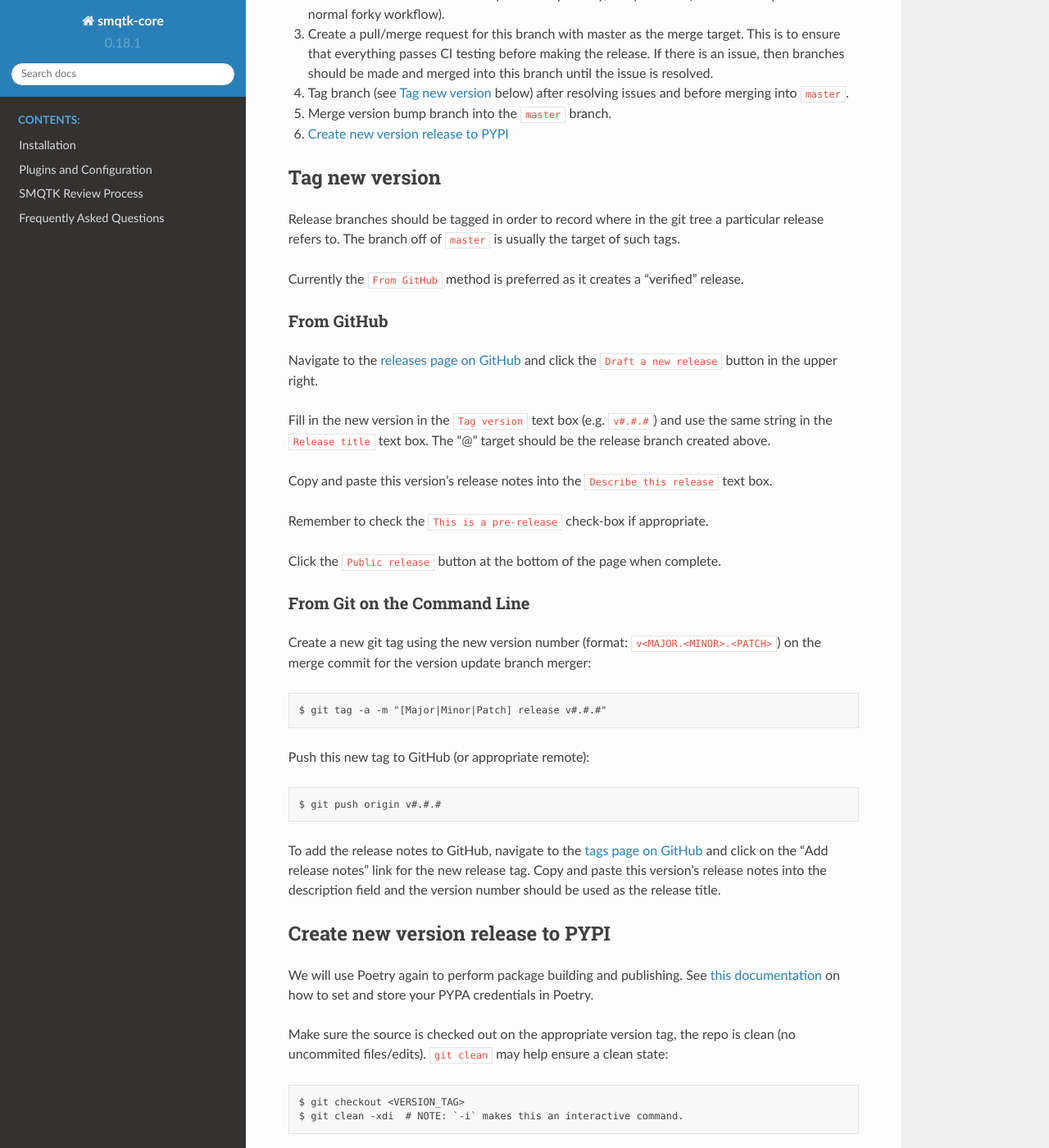
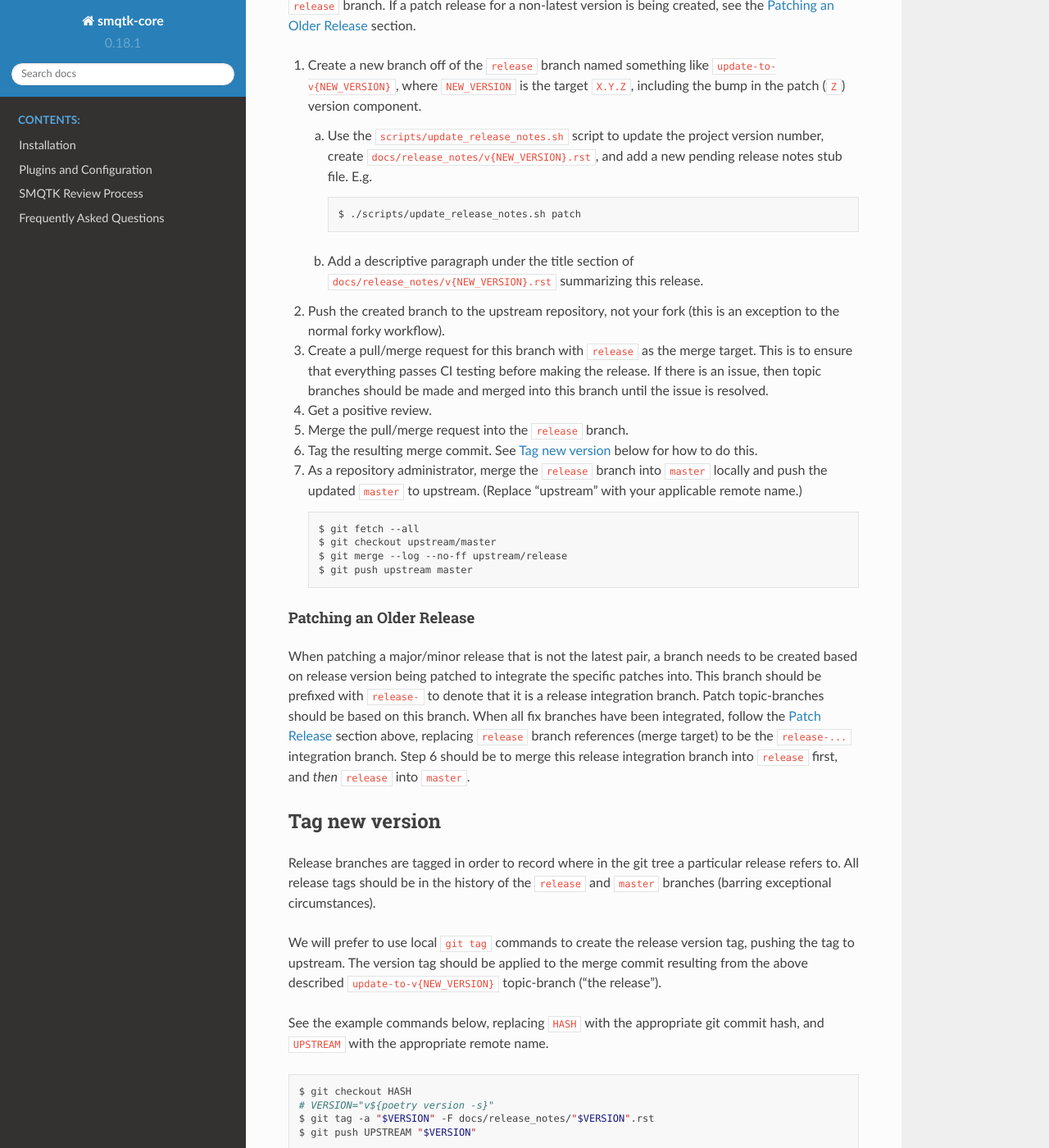
Before and after one commit to Kitware/SMQTK-Core, a Sphinx documentation site: the page built from docs/release_process.rst, in a window 1280 px wide and 1400 px high, scrolled down 1283 px. Shown: the whole window at 82% size. Built offline with Sphinx 7.4.7 and the Read the Docs theme 2.0.0, drawn with Linux system fonts in a browser that asks for light colours; pages that are not in the unit, such as notebooks, are missing from menus; the version number is read from the project's files by our own code; some of the changed text lies outside the part shown.

Commit message:
Update release process for use with a release branch

```diff
--- a/docs/release_notes/pending_release.rst
+++ b/docs/release_notes/pending_release.rst
@@ -21,7 +21,7 @@ Contribution Guide
 Documentation
 
 * Update release instructions to be clear on where to push created release
-  branches.
+  branches. This now includes instructions related to a ``release`` branch.
 
 * Expanded top-level contributing document with more details.
 
--- a/docs/release_process.rst
+++ b/docs/release_process.rst
@@ -14,137 +14,152 @@ number occurs.
 Create and merge version update branch
 --------------------------------------
 
-Patch Release
-^^^^^^^^^^^^^
-A patch release should only contain fixes for bugs or issues with an existing
-release.
-No new features or functionality should be introduced in a patch release.
-As such, patch releases should only ever be based on an existing release point.
-
-1. Create a new branch off of the appropriate ``vX.Y.Z`` tag named something
-   like ``release-patch-{NEW_VERSION}``, where ``NEW_VERSION`` is an increase
-   in the ``Z`` version component.
-
-   a. Use the ``scripts/update_release_notes.sh`` script to update the project
-      version number, create ``docs/release_notes/v{VERSION}.rst``, and add a
-      new pending release notes stub file.
-        Ex: ./update_release_notes.sh patch
-
-   b. Add a descriptive paragraph under the title section of
-      ``docs/release_notes/v{VERSION}.rst`` summarizing this release.
-
-2. Push the created branch to the upstream repository, not your fork (this is
-   an exception to the normal forky workflow).
-
-3. Create a pull/merge request for this branch with master as the merge target.
-   This is to ensure that everything passes CI testing before making the
-   release. If there is an issue, then branches should be made and merged into
-   this branch until the issue is resolved.
-
-4. Tag branch (see `Tag new version`_ below ) after resolving issues and before
-   merging into ``master``.
-
-5. Merge version bump branch into ``master`` branch.
-
-6. `Create new version release to PYPI`_
-
 Major and Minor Releases
 ^^^^^^^^^^^^^^^^^^^^^^^^
 Major and minor releases may add one or more trivial or non-trivial features
 and functionalities.
 
 1. Create a new branch off of the ``master`` named something like
-   ``release-[major,minor]-{NEW_VERSION}``.
+   ``update-to-v{NEW_VERSION}``, where ``NEW_VERSION`` is the new ``X.Y``
+   version.
 
    a. Use the ``scripts/update_release_notes.sh`` script to update the project
-      version number, create ``docs/release_notes/v{VERSION}.rst``, and add a
+      version number, create ``docs/release_notes/v{NEW_VERSION}.rst``, and add a
       new pending release notes stub file.
-        Ex: ./update_release_notes.sh minor
+
+      .. code-block:: bash
+
+         $ ./scripts/update_release_notes.sh minor
 
    b. Add a descriptive paragraph under the title section of
-      ``docs/release_notes/v{VERSION}.rst`` summarizing this release.
+      ``docs/release_notes/v{NEW_VERSION}.rst`` summarizing this release.
 
 2. Push the created branch to the upstream repository, not your fork (this is
    an exception to the normal forky workflow).
 
-3. Create a pull/merge request for this branch with master as the merge target.
-   This is to ensure that everything passes CI testing before making the
-   release. If there is an issue, then branches should be made and merged into
-   this branch until the issue is resolved.
+3. Create a pull/merge request for this branch with ``release`` as the merge
+   target. This is to ensure that everything passes CI testing before making
+   the release. If there is an issue, then topic branches should be made and
+   merged into this branch until the issue is resolved.
 
-4. Tag branch (see `Tag new version`_ below) after resolving issues and before
-   merging into ``master``.
+4. Get a positive review.
 
-5. Merge version bump branch into the ``master`` branch.
+5. Merge version bump branch into the ``release`` branch.
 
-6. `Create new version release to PYPI`_
+6. Tag the resulting merge commit.
+   See `Tag new version`_ below for how to do this.
+
+7. As a repository administrator, merge the ``release`` branch into ``master``
+   locally and push the updated ``master`` to upstream. (Replace "upstream"
+   with your applicable remote name.)
+
+   .. code-block:: bash
+
+      $ git fetch --all
+      $ git checkout upstream/master
+      $ git merge --log --no-ff upstream/release
+      $ git push upstream master
+
+Patch Release
+^^^^^^^^^^^^^
+A patch release should only contain fixes for bugs or issues with an existing
+release.
+No new features or functionality should be introduced in a patch release.
+As such, patch releases should only ever be based on an existing release point
+(git tag).
+
+This list assumes the creation of a patch release off of the latest release
+version, i.e. off of the ``release`` branch.
+If a patch release for a non-latest version is being created, see the
+`Patching an Older Release`_ section.
+
+1. Create a new branch off of the ``release`` branch named something like
+   ``update-to-v{NEW_VERSION}``, where ``NEW_VERSION`` is the target ``X.Y.Z``,
+   including the bump in the patch (``Z``) version component.
+
+   a. Use the ``scripts/update_release_notes.sh`` script to update the project
+      version number, create ``docs/release_notes/v{NEW_VERSION}.rst``, and add
+      a new pending release notes stub file. E.g.
+
+      .. code-block:: bash
+
+         $ ./scripts/update_release_notes.sh patch
+
+   b. Add a descriptive paragraph under the title section of
+      ``docs/release_notes/v{NEW_VERSION}.rst`` summarizing this release.
+
+2. Push the created branch to the upstream repository, not your fork (this is
+   an exception to the normal forky workflow).
+
+3. Create a pull/merge request for this branch with ``release`` as the merge
+   target. This is to ensure that everything passes CI testing before making
+   the release. If there is an issue, then topic branches should be made and
+   merged into this branch until the issue is resolved.
+
+4. Get a positive review.
+
+5. Merge the pull/merge request into the ``release`` branch.
+
+6. Tag the resulting merge commit.
+   See `Tag new version`_ below for how to do this.
+
+7. As a repository administrator, merge the ``release`` branch into ``master``
+   locally and push the updated ``master`` to upstream. (Replace "upstream"
+   with your applicable remote name.)
+
+   .. code-block:: bash
+
+      $ git fetch --all
+      $ git checkout upstream/master
+      $ git merge --log --no-ff upstream/release
+      $ git push upstream master
+
+Patching an Older Release
+"""""""""""""""""""""""""
+When patching a major/minor release that is not the latest pair, a branch needs
+to be created based on release version being patched to integrate the specific
+patches into.
+This branch should be prefixed with ``release-`` to denote that it is a release
+integration branch.
+Patch topic-branches should be based on this branch.
+When all fix branches have been integrated, follow the `Patch Release`_ section
+above, replacing ``release`` branch references (merge target) to be the
+``release-...`` integration branch.
+Step 6 should be to merge this release integration branch into ``release``
+first, and *then* ``release`` into ``master``.
 
 Tag new version
 ---------------
-Release branches should be tagged in order to record where in the git tree a
+Release branches are tagged in order to record where in the git tree a
 particular release refers to.
-The branch off of ``master`` is usually the target of such tags.
+All release tags should be in the history of the ``release`` and ``master``
+branches (barring exceptional circumstances).
 
-Currently the ``From GitHub`` method is preferred as it creates a "verified"
-release.
+We will prefer to use local ``git tag`` commands to create the release version
+tag, pushing the tag to upstream.
+The version tag should be applied to the merge commit resulting from the
+above described ``update-to-v{NEW_VERSION}`` topic-branch ("the release").
 
-From GitHub
-^^^^^^^^^^^
+See the example commands below, replacing ``HASH`` with the appropriate git
+commit hash, and ``UPSTREAM`` with the appropriate remote name.
+
+.. code-block:: bash
+
+   $ git checkout HASH
+   # VERSION="v${poetry version -s}"
+   $ git tag -a "$VERSION" -F docs/release_notes/"$VERSION".rst
+   $ git push UPSTREAM "$VERSION"
+
+After creating and pushing a new version tag, a GitHub "release" should be
+made.
 Navigate to the `releases page on GitHub`_ and click the ``Draft a new
 release`` button in the upper right.
-
-Fill in the new version in the ``Tag version`` text box (e.g. ``v#.#.#``)
-and use the same string in the ``Release title`` text box.
-The "@" target should be the release branch created above.
-
+The newly added tag should be selected in the "Choose a tag" drop-down.
+The "Release Title" should be the version tag (i.e. "v#.#.#").
 Copy and paste this version's release notes into the ``Describe this release``
 text box.
-
 Remember to check the ``This is a pre-release`` check-box if appropriate.
-
 Click the ``Public release`` button at the bottom of the page when complete.
-
-From Git on the Command Line
-^^^^^^^^^^^^^^^^^^^^^^^^^^^^
-Create a new git tag using the new version number (format:
-``v<MAJOR.<MINOR>.<PATCH>``) on the merge commit for the version update branch
-merger::
-
-    $ git tag -a -m "[Major|Minor|Patch] release v#.#.#"
-
-Push this new tag to GitHub (or appropriate remote)::
-
-    $ git push origin v#.#.#
-
-To add the release notes to GitHub, navigate to the `tags page on GitHub`_
-and click on the "Add release notes" link for the new release tag.  Copy and
-paste this version's release notes into the description field and the version
-number should be used as the release title.
-
-Create new version release to PYPI
-----------------------------------
-
-__ https://python-poetry.org/docs/repositories/#configuring-credentials
-
-We will use Poetry again to perform package building and publishing.
-See `this documentation`__ on how to set and store your PYPA credentials in Poetry.
-
-Make sure the source is checked out on the appropriate  version tag, the repo
-is clean (no uncommited files/edits). ``git clean`` may help ensure a clean
-state::
-
-    $ git checkout <VERSION_TAG>
-    $ git clean -xdi  # NOTE: `-i` makes this an interactive command.
-
-Build source and wheel packages for the current version::
-
-    $ poetry build
-
-The files in `./dist/` may be inspected for correctness before publishing to
-PYPA with::
-
-    $ poetry publish
-
 
 .. _Poetry's version command: https://python-poetry.org/docs/cli/#version
 .. _releases page on GitHub: https://github.com/Kitware/SMQTK-Core/releases
```
Also changed, not shown: CONTRIBUTING.md (+11 -7 lines).
